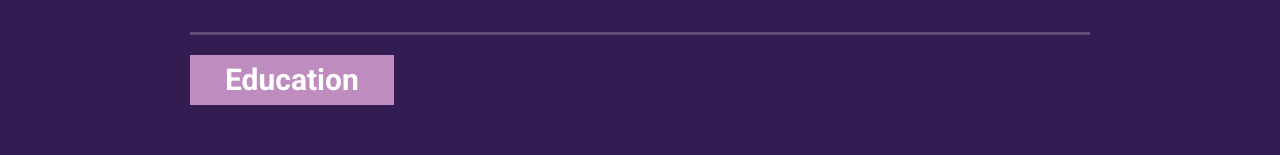
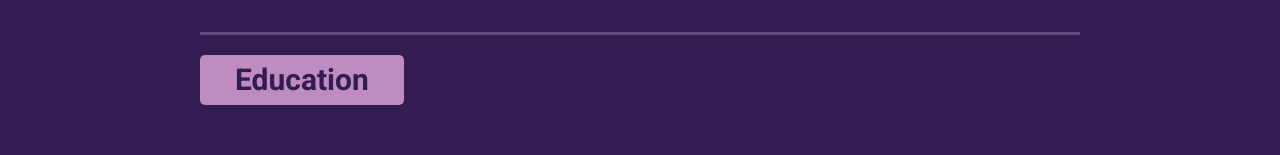
Before and after one commit to LianLambert/lian-website, a Vue app: page / in a window 1280 px wide. In both pictures the pointer is over the element "Education". Shown: the part 1039-1194 px from the top of the page. Built offline with nearby package versions, Linux system fonts and the light colour scheme.

Commit message:
feat: styles update about, experience & project sections, global

```diff
--- a/src/components/sections/AboutSection.vue
+++ b/src/components/sections/AboutSection.vue
@@ -109,7 +109,7 @@ onMounted(() => {
   @media (max-width: 767px) {
     height: auto;
     max-width: 65%;
-    transform: translateX(-50%);
+    transform: translateX(-40%);
   }
 }
 
--- a/src/components/sections/ExperienceSection.vue
+++ b/src/components/sections/ExperienceSection.vue
@@ -3,7 +3,7 @@
     <div id="experience-container">
       <h1 class="mb-3 h1-dark-bg" style="background-color: var(--dark-purple);">Experience</h1>
       <hr class="horizontal-divider">
-      <div class="d-flex"><h2 class="heading">Education</h2></div>
+      <div class="d-flex"><h2 class="h2-dark-bg">Education</h2></div>
       <ExperienceEntry
         company="McGill University"
         :startDate="new Date('September 1, 2019')"
@@ -14,7 +14,7 @@
         :showTimeAtPosition="false"
       />
       <hr class="horizontal-divider">
-      <div class="d-flex"><h2 class="heading">Work</h2></div>
+      <div class="d-flex"><h2 class="h2-dark-bg">Work</h2></div>
       <ExperienceEntry
         company="Hivestack by Perion"
         :startDate="new Date('May 1, 2024')"
@@ -58,17 +58,13 @@ import ExperienceEntry from "../ExperienceEntry.vue";
 }
 
 #experience-container {
-  padding: 20px 0px;
+  padding: 20px 10px;
   width: 100%;
   max-width: 900px;
   text-align: center;
+  border-radius: 5px;
 }
 
-.heading:hover {
-    padding: 10px 35px;
-    background-color: var(--medium-purple);
-    color: white;
-}
 
 .horizontal-divider {
   border-top: 3px solid var(--lightest-purple);
--- a/src/components/sections/ProjectSection.vue
+++ b/src/components/sections/ProjectSection.vue
@@ -51,5 +51,6 @@ import Portfolio from "../../assets/portfolio_v.jpg";
   text-align: center;
   width: 100%;
   max-width: 1100px;
+  padding: 20px 0px;
 }
 </style>
--- a/src/styles/global.scss
+++ b/src/styles/global.scss
@@ -78,13 +78,17 @@ h2 {
 }
 
 .h2-dark-bg:hover {
-  color: var(--lightest-purple);
-  transform: scale(1.1) rotate(-2deg);
+  border-radius: 5px;
+  padding: 10px 35px;
+  color: var(--dark-purple);
+  background-color: var(--medium-purple);
 }
 
 .h2-light-bg:hover {
-  color: var(--medium-purple);
-  transform: scale(1.1) rotate(-2deg);
+  border-radius: 5px;
+  padding: 10px 35px;
+  color: var(--dark-purple);
+  background-color: var(--medium-purple);
 }
 
 h3 {
```
